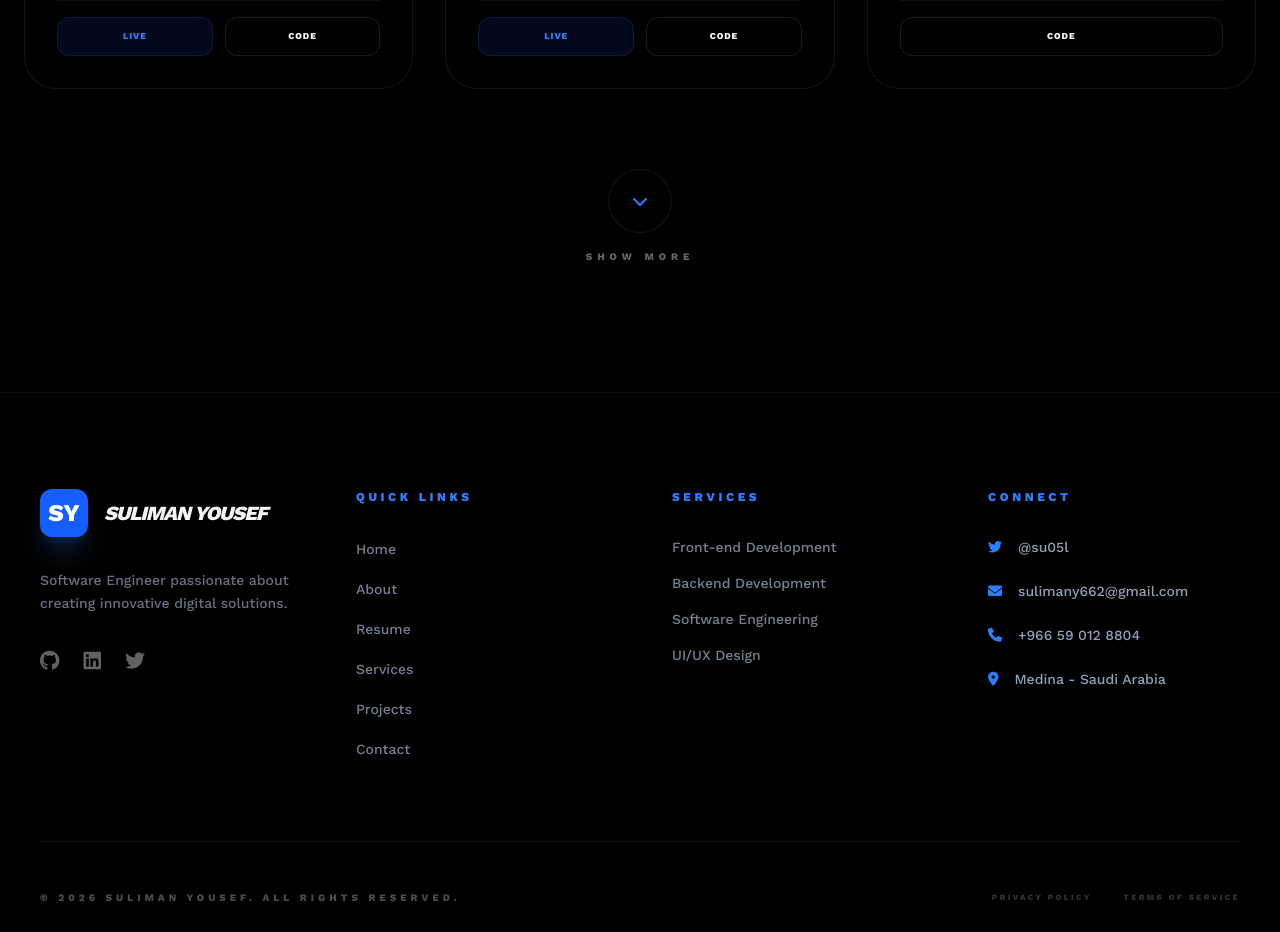
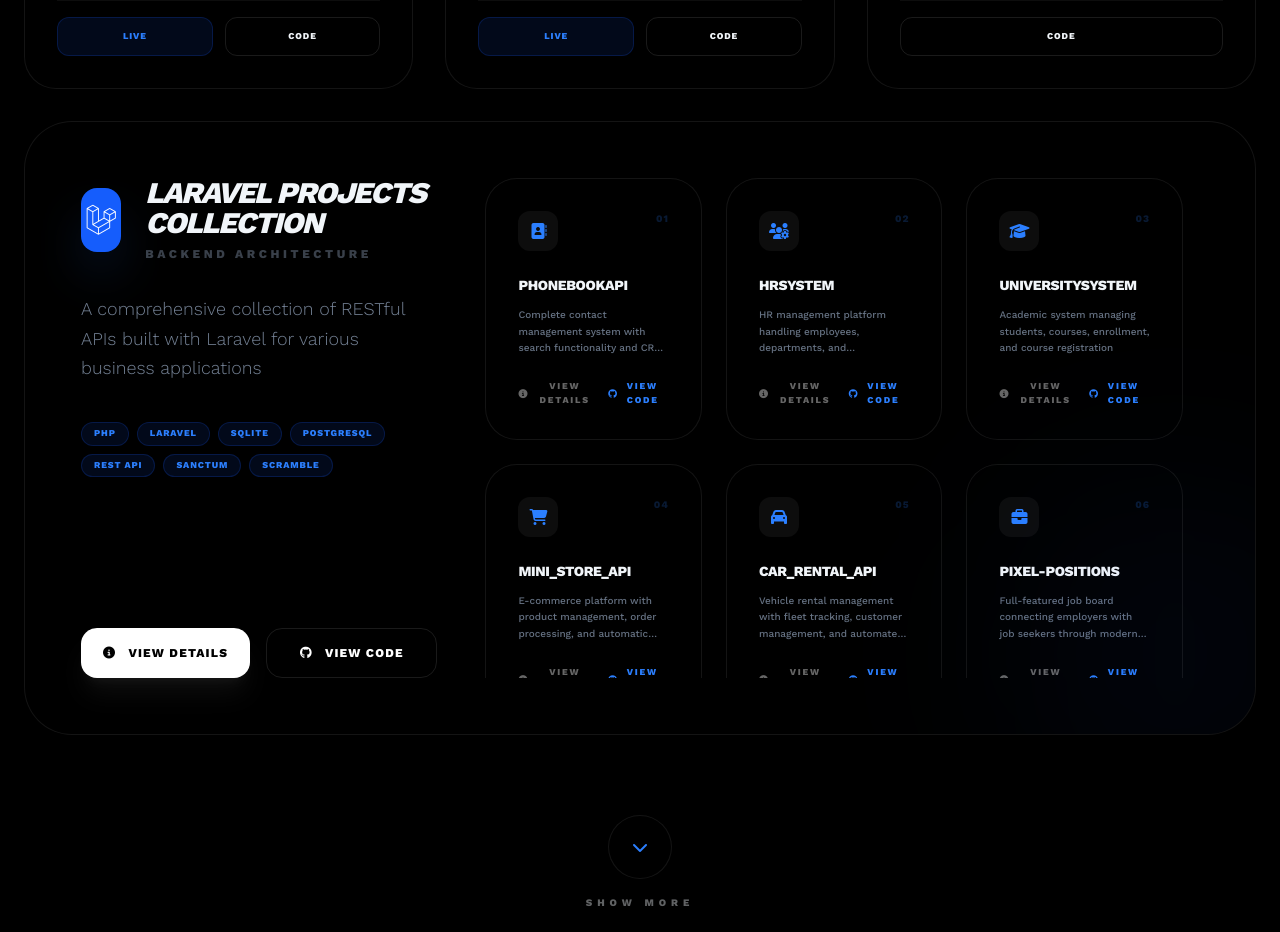
Before and after one commit to Su03l/suliman-yousef-profile, a React (Vite) app: page /projects in a window 1280 px wide. Shown: the part 1940-2872 px from the top of the page. Built offline with nearby package versions, Linux system fonts and the light colour scheme.

Commit message:
ficx in backend section

```diff
--- a/src/App.tsx
+++ b/src/App.tsx
@@ -56,7 +56,10 @@ const AppContent: React.FC = () => {
     const filteredByCategory = PROJECTS.filter(p => filter === 'all' || p.category === filter);
     const displayedProjects = showAll
         ? filteredByCategory
-        : filteredByCategory.filter(p => !(p as any).isLaravelCollection).slice(0, 9);
+        : [
+            ...filteredByCategory.filter(p => !(p as any).isLaravelCollection).slice(0, 9),
+            ...filteredByCategory.filter(p => (p as any).isLaravelCollection)
+        ];
 
     const commonProps = {
         lang,
--- a/src/components/projects/ProjectCard.tsx
+++ b/src/components/projects/ProjectCard.tsx
@@ -63,10 +63,26 @@ const ProjectCard: React.FC<ProjectCardProps> = ({ project, lang, onOpen }) => {
                                     <span className="text-[10px] font-black text-blue-500 opacity-20 tracking-widest">{item.id}</span>
                                 </div>
                                 <h5 className="font-black text-sm mb-3 uppercase tracking-tight group-hover/card:text-blue-500 transition-colors">{item.name}</h5>
-                                <p className="text-[10px] text-slate-400 font-medium leading-relaxed mb-6 opacity-70 flex-grow">{item.desc[lang]}</p>
-                                <a href={item.url} target="_blank" rel="noopener noreferrer" className="text-[9px] font-black uppercase tracking-[0.2em] text-blue-500 flex items-center gap-2 group-hover/card:translate-x-2 transition-transform">
-                                    <i className="fab fa-github"></i> View Code
-                                </a>
+                                <p className="text-[10px] text-slate-400 font-medium leading-relaxed mb-6 opacity-70 flex-grow line-clamp-3">{item.desc[lang]}</p>
+                                <div className="flex items-center gap-4 mt-auto">
+                                    <button
+                                        onClick={() => onOpen({
+                                            id: `laravel-${item.id}`,
+                                            title: { en: item.name, ar: item.name },
+                                            description: item.desc,
+                                            category: 'backend',
+                                            tech: ["PHP", "Laravel", "REST API"],
+                                            image: "/img/card.png",
+                                            githubUrl: item.url
+                                        })}
+                                        className="text-[9px] font-black uppercase tracking-[0.2em] text-white/40 hover:text-blue-500 transition-colors flex items-center gap-2"
+                                    >
+                                        <i className="fas fa-info-circle"></i> {t.viewDetails}
+                                    </button>
+                                    <a href={item.url} target="_blank" rel="noopener noreferrer" className="text-[9px] font-black uppercase tracking-[0.2em] text-blue-500 flex items-center gap-2 group-hover/card:translate-x-1 transition-transform">
+                                        <i className="fab fa-github"></i> {t.viewCode}
+                                    </a>
+                                </div>
                             </div>
                         ))}
                     </div>
```
